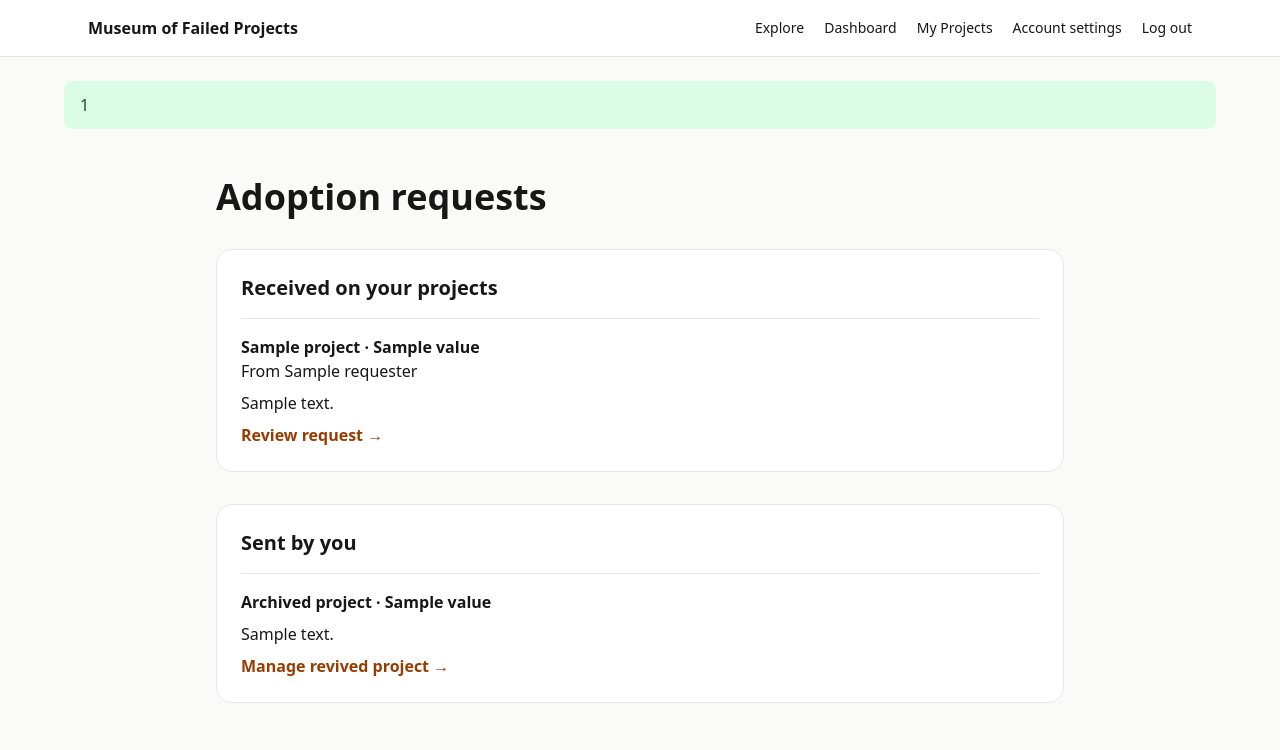
After one commit to StiopE/museum-of-lost-projects, a Laravel app: template resources/views/my/adoption-requests/index.blade.php in a window 1280 px wide. The commit adds this page. Shown: the top 750 px of the page. Run offline with Laravel 12, Linux system fonts and the light colour scheme; a user stored in the database is signed in; data comes from the database, SQL or seed files in the repository; tables that the repository leaves empty hold one stand-in row (values such as "Sample post"); the template is opened without the code that fills it: most values are stand-ins (such as "Sample title", 1, 10 or a date in 2020); style sheets or scripts are compiled from the project's sources; some libraries are stand-ins or nearby versions.

Commit message:
Give creators and explorers a private adoption request inbox

```diff
--- a/app/Http/Controllers/ProjectController.php
+++ b/app/Http/Controllers/ProjectController.php
@@ -2,6 +2,7 @@
 
 namespace App\Http\Controllers;
 
+use App\Enums\AdoptionRequestStatus;
 use App\Enums\ProjectStatus;
 use App\Http\Requests\PublishProjectRequest;
 use App\Http\Requests\StoreProjectRequest;
@@ -34,6 +35,8 @@ class ProjectController extends Controller
 
         return view('dashboard', [
             'projectCounts' => $projectCounts,
+            'pendingRequestCount' => $user->receivedAdoptionRequests()->where('adoption_requests.status', AdoptionRequestStatus::Pending)->count(),
+            'latestSentRequest' => $user->adoptionRequests()->with('project')->latest('updated_at')->orderByDesc('id')->first(),
             'projects' => $projects,
         ]);
     }
--- a/app/Models/User.php
+++ b/app/Models/User.php
@@ -8,6 +8,7 @@ use Illuminate\Database\Eloquent\Attributes\Fillable;
 use Illuminate\Database\Eloquent\Attributes\Hidden;
 use Illuminate\Database\Eloquent\Factories\HasFactory;
 use Illuminate\Database\Eloquent\Relations\HasMany;
+use Illuminate\Database\Eloquent\Relations\HasManyThrough;
 use Illuminate\Foundation\Auth\User as Authenticatable;
 use Illuminate\Notifications\Notifiable;
 use Illuminate\Support\Carbon;
@@ -66,6 +67,12 @@ class User extends Authenticatable implements MustVerifyEmail, PasskeyUser
         return $this->hasMany(AdoptionRequest::class);
     }
 
+    /** @return HasManyThrough<AdoptionRequest, Project, $this> */
+    public function receivedAdoptionRequests(): HasManyThrough
+    {
+        return $this->hasManyThrough(AdoptionRequest::class, Project::class);
+    }
+
     /**
      * Get the project updates written by the user.
      */
--- /dev/null
+++ b/resources/views/my/adoption-requests/index.blade.php
@@ -0,0 +1,49 @@
+@extends('layouts.museum')
+@section('title', 'Adoption requests | Museum of Failed Projects')
+@section('content')
+<section class="mx-auto max-w-4xl space-y-8 px-6 py-12">
+    <h1 class="text-4xl font-bold">Adoption requests</h1>
+    <section class="rounded-2xl border bg-white p-6">
+        <h2 class="text-xl font-bold">Received on your projects</h2>
+        @forelse ($received as $request)
+            <article class="mt-4 border-t pt-4">
+                <h3 class="font-semibold">{{ $request->project->title }} · {{ ucfirst($request->status->value) }}</h3>
+                <p>From {{ $request->requester->name }}</p>
+                <p class="mt-2 whitespace-pre-line">{{ $request->message }}</p>
+                <a class="mt-2 inline-block font-semibold text-amber-800" href="{{ route('my.projects.edit', $request->project) }}#request-{{ $request->id }}">Review request →</a>
+            </article>
+        @empty
+            <p class="mt-3 text-zinc-600">Nobody has requested one of your projects yet.</p>
+        @endforelse
+        {{ $received->links() }}
+    </section>
+    <section class="rounded-2xl border bg-white p-6">
+        <h2 class="text-xl font-bold">Sent by you</h2>
+        @forelse ($sent as $request)
+            <article class="mt-4 border-t pt-4">
+                <h3 class="font-semibold">
+                    @if ($request->project->status->value === 'published')
+                        <a href="{{ route('projects.show', $request->project) }}" class="text-amber-800">{{ $request->project->title }}</a>
+                    @else
+                        Archived project
+                    @endif
+                    · {{ ucfirst($request->status->value) }}
+                </h3>
+                <p class="mt-2 whitespace-pre-line">{{ $request->message }}</p>
+                @if ($request->revived_project_id)
+                    <a class="mt-2 inline-block font-semibold text-amber-800" href="{{ route('my.projects.edit', $request->revived_project_id) }}">Manage revived project →</a>
+                @elseif ($request->status->value === 'pending')
+                    <form method="POST" action="{{ route('my.adoption-requests.cancel', $request) }}" class="mt-2">
+                        @csrf
+                        @method('PATCH')
+                        <button class="font-semibold underline">Cancel request</button>
+                    </form>
+                @endif
+            </article>
+        @empty
+            <p class="mt-3 text-zinc-600">You haven’t requested a project yet.</p>
+        @endforelse
+        {{ $sent->links() }}
+    </section>
+</section>
+@endsection
--- a/routes/web.php
+++ b/routes/web.php
@@ -46,6 +46,7 @@ Route::middleware(['auth', 'verified'])->group(function () {
         ->name('projects.adoption-requests.store');
 
     Route::prefix('my/adoption-requests')->name('my.adoption-requests.')->controller(AdoptionRequestController::class)->group(function () {
+        Route::get('/', 'index')->name('index');
         Route::patch('/{adoptionRequest}/approve', 'approve')->name('approve');
         Route::patch('/{adoptionRequest}/reject', 'reject')->name('reject');
         Route::patch('/{adoptionRequest}/cancel', 'cancel')->name('cancel');
```
Also changed, not shown: app/Http/Controllers/AdoptionRequestController.php (+20 -1 lines), resources/views/dashboard.blade.php (+14 -0 lines), resources/views/my/projects/edit.blade.php (+29 -2 lines), tests/Feature/AdoptionRequestControllerTest.php (+32 -0 lines).
